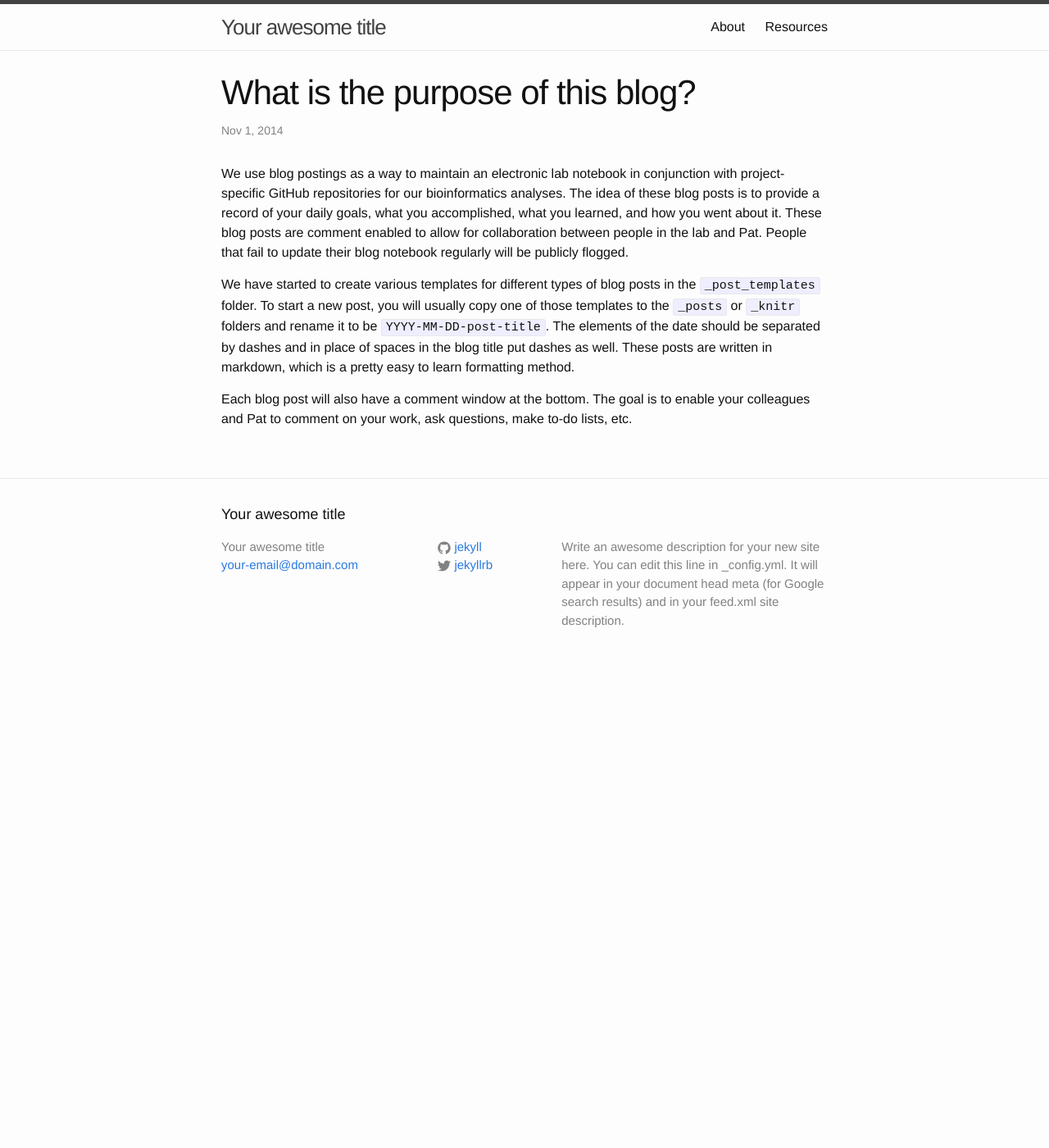
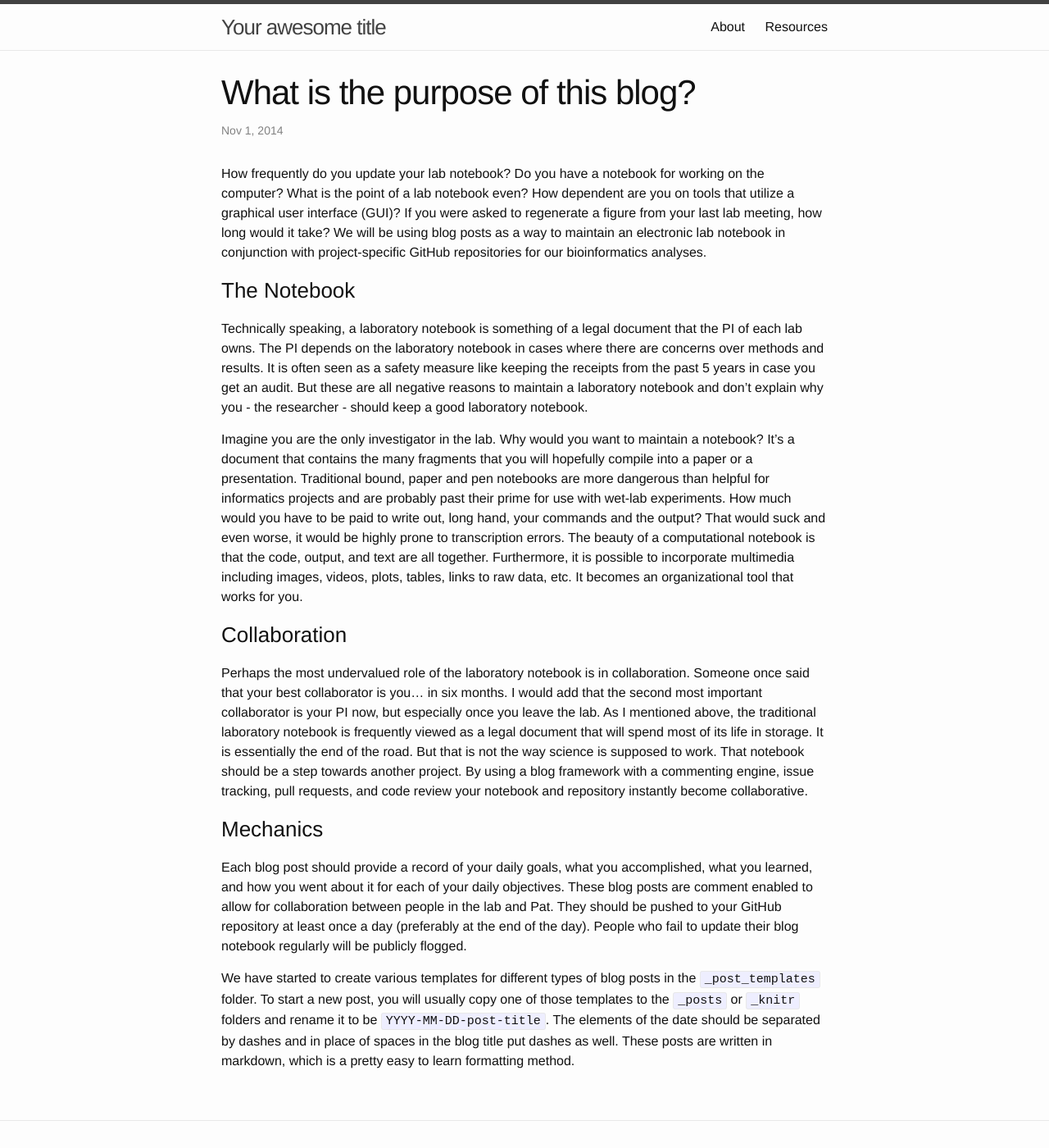
Before and after one commit to nbaxter13/nbaxter13.github.io, a Jekyll site: the page built from _posts/2014-11-01-what-is-the-purpose.md, in a window 1280 px wide and 1400 px high. Shown: the whole window at 82% size. Built offline with Jekyll 4.4.1, drawn with Linux system fonts in a browser that asks for light colours.

Commit message:
Added more philosophy

```diff
--- a/_posts/2014-11-01-what-is-the-purpose.md
+++ b/_posts/2014-11-01-what-is-the-purpose.md
@@ -5,21 +5,57 @@ date:   2014-11-01 13:55:47
 comments: true
 ---
 
-We use blog postings as a way to maintain an electronic lab notebook in
+How frequently do you update your lab notebook? Do you have a notebook for
+working on the computer? What is the point of a lab notebook even? How dependent
+are you on tools that utilize a graphical user interface (GUI)? If you were
+asked to regenerate a figure from your last lab meeting, how long would it take?
+We will be using blog posts as a way to maintain an electronic lab notebook in
 conjunction with project-specific GitHub repositories for our bioinformatics
-analyses. The idea of these blog posts is to provide a record of your  daily
-goals, what you accomplished, what you learned, and how you went about it. These
-blog posts are comment enabled to allow for collaboration between people in the
-lab and Pat. People that fail to update their blog notebook regularly will be
-publicly flogged.
+analyses.
 
-We have started to create various templates for different types of blog
-posts in the `_post_templates` folder. To start a new post, you will usually
-copy one of those templates to the `_posts` or `_knitr` folders and rename it to
-be `YYYY-MM-DD-post-title`. The elements of the date should be separated by
-dashes and in place of spaces in the blog title put dashes as well. These posts
-are written in markdown, which is a pretty easy to learn formatting method.
+### The Notebook
+Technically speaking, a laboratory notebook is something of a legal document
+that the PI of each lab owns. The PI depends on the laboratory notebook in cases
+where there are concerns over methods and results. It is often seen as a safety
+measure like keeping the receipts from the past 5 years in case you get an
+audit. But these are all negative reasons to maintain a laboratory notebook and
+don't explain why you - the researcher - should keep a good laboratory notebook.
 
-Each blog post will also have a comment window at the bottom. The goal is to
-enable your colleagues and Pat to comment on your work, ask questions, make
-to-do lists, etc.
+Imagine you are the only investigator in the lab. Why would you want to maintain
+a notebook? It's a document that contains the many fragments that you will
+hopefully compile into a paper or a presentation. Traditional bound, paper and
+pen notebooks are more dangerous than helpful for informatics projects and are
+probably past their prime for use with wet-lab experiments. How much would you
+have to be paid to write out, long hand, your commands and the output? That
+would suck and even worse, it would be highly prone to transcription errors. The
+beauty of a computational notebook is that the code, output, and text are all
+together. Furthermore, it is possible to incorporate multimedia including
+images, videos, plots, tables, links to raw data, etc. It becomes an
+organizational tool that works for you.
+
+### Collaboration
+Perhaps the most undervalued role of the laboratory notebook is in
+collaboration. Someone once said that your best collaborator is you... in six
+months. I would add that the second most important collaborator is your PI now,
+but especially once you leave the lab. As I mentioned above, the traditional
+laboratory notebook is frequently viewed as a legal document that will spend
+most of its life in storage. It is  essentially the end of the road. But that is
+not the way science is supposed to work. That notebook should be a step towards
+another project. By using a blog framework with a commenting engine, issue
+tracking, pull requests, and code review your notebook and repository instantly
+become collaborative.
+
+### Mechanics
+Each blog post should provide a record of your daily goals, what you
+accomplished, what you learned, and how you went about it for each of your daily
+objectives. These blog posts are comment enabled to allow for collaboration
+between people in the lab and Pat. They should be pushed to your GitHub
+repository at least once a day (preferably at the end of the day). People who
+fail to update their blog notebook regularly will be publicly flogged.
+
+We have started to create various templates for different types of blog posts in
+the `_post_templates` folder. To start a new post, you will usually copy one of
+those templates to the `_posts` or `_knitr` folders and rename it to be
+`YYYY-MM-DD-post-title`. The elements of the date should be separated by dashes
+and in place of spaces in the blog title put dashes as well. These posts are
+written in markdown, which is a pretty easy to learn formatting method.
```
